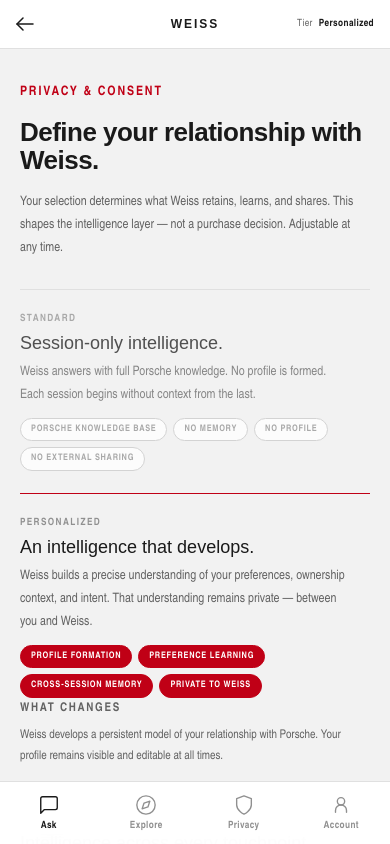
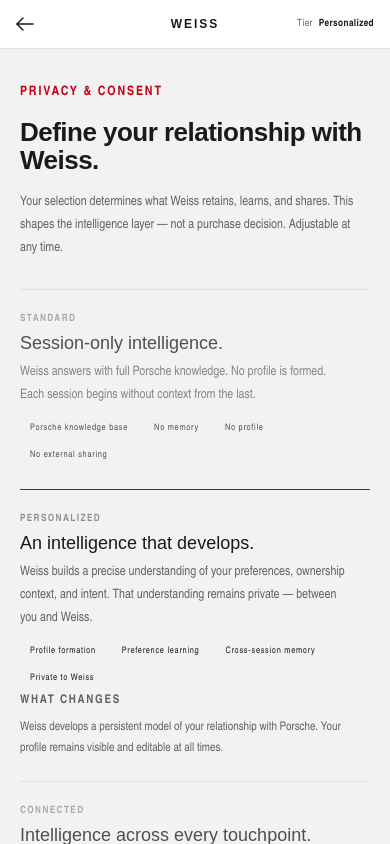
Before and after one commit to LuisLf12R/weiss-demo, a website: page index.html in a window 390 px wide. Drawn offline with Linux system fonts and the light colour scheme.

Commit message:
Fix Sticking text

```diff
--- a/index.html
+++ b/index.html
@@ -83,9 +83,6 @@
 .tier-label { font-size: 9px; font-weight: 700; letter-spacing: 0.14em; text-transform: uppercase; color: var(--text-muted); margin-bottom: 6px; }
 .tier-name { font-family: "Porsche Next", Arial, sans-serif; font-size: 20px; line-height: 1.14; margin-bottom: 8px; color: var(--text-primary); }
 .tier-desc { font-size: 12.5px; color: var(--text-secondary); line-height: 1.75; }
-.tier-caps { display: flex; flex-wrap: wrap; gap: 6px; margin-top: 12px; row-gap: 6px; }
-.cap-pill { font-size: 9px; font-weight: 700; letter-spacing: 0.08em; text-transform: uppercase; color: var(--text-muted); border: 1px solid var(--border-mid); background: var(--surface); border-radius: 999px; padding: 4px 10px; display: inline-block; transition: all var(--spring); }
-.tier-option.selected .cap-pill { background: var(--accent); border-color: var(--accent); color: #fff; }
 .tier-expanded-inner p { font-size: 12px; color: var(--text-secondary); line-height: 1.75; }
 .tier-summary { padding: 28px; position: sticky; top: 24px; border: 1px solid var(--border); background: var(--surface); }
 .tier-summary h2 { font-family: "Porsche Next", Arial, sans-serif; font-size: 20px; line-height: 1.1; margin-bottom: 8px; color: var(--text-primary); }
@@ -152,7 +149,6 @@
 .context-banner { padding: 0 0 20px 0; display: flex; flex-wrap: wrap; align-items: center; justify-content: space-between; gap: 10px; margin-bottom: 0; background: transparent; border: none; box-shadow: none; }
 .context-copy p:first-child { font-size: 9px; font-weight: 700; letter-spacing: 0.14em; text-transform: uppercase; color: var(--accent); margin-bottom: 2px; }
 .context-copy p:last-child { font-size: 12px; color: var(--text-muted); }
-.mobile-tab-bar { display: none; }
 
 /*  --  --  hero  --  --  */
 .hero-title { font-family: "Porsche Next", Arial, sans-serif; font-size: clamp(36px, 6vw, 58px); font-weight: 400; letter-spacing: -0.025em; line-height: 1.05; margin-bottom: 13px; color: var(--text-primary); }
@@ -287,52 +283,14 @@
     /* Tier expanded section */
     .tier-expanded-inner p { font-size: 12px; line-height: 1.75; }
 
-      /* Summary panel */
-      .summary-item { font-size: 12px; line-height: 1.65; }
-      .summary-note { font-size: 10px; line-height: 1.7; }
-
-      /* Bottom tab bar */
-      .mobile-tab-bar {
-        display: flex;
-        position: fixed;
-        bottom: 0;
-        left: 0;
-        right: 0;
-        z-index: 600;
-        background: rgba(255,255,255,0.97);
-        backdrop-filter: blur(12px);
-        border-top: 1px solid var(--border);
-        padding: 8px 0 max(8px, env(safe-area-inset-bottom));
-      }
-      .mobile-tab {
-        flex: 1;
-        display: flex;
-        flex-direction: column;
-        align-items: center;
-        gap: 4px;
-        background: none;
-        border: none;
-        cursor: pointer;
-        padding: 4px 0;
-        color: var(--text-muted);
-        font-family: inherit;
-        font-size: 10px;
-        font-weight: 600;
-        letter-spacing: 0.04em;
-        transition: color var(--spring);
-      }
-      .mobile-tab.active { color: var(--text-primary); }
-      .mobile-tab svg { transition: stroke var(--spring); }
-      .mobile-tab.active svg { stroke: var(--text-primary); }
-
-      /* Adjust bottom padding to account for tab bar */
-      .proto-main { padding-bottom: 100px; }
-      .hero-input-wrap { bottom: 72px; }
-
-      /* Prototype screen */
+    /* Summary panel */
+    .summary-item { font-size: 12px; line-height: 1.65; }
+    .summary-note { font-size: 10px; line-height: 1.7; }
+
+    /* Prototype screen */
     #prototype-screen.active { display: flex; flex-direction: column; overflow: hidden; }
   .proto-content-wrap { flex: 1; overflow: hidden; display: flex; flex-direction: column; }
-  .proto-main { flex: 1; overflow-y: auto; padding: 0 0 80px; }
+.proto-main { flex: 1; overflow-y: auto; padding: 0 0 180px; }
   .proto-content { padding: 0 16px 24px; }
 
   /* Hero section */
@@ -344,6 +302,7 @@
   /* Pinned input bar */
     .hero-input-wrap {
       position: fixed;
+      bottom: 80px;
       left: 16px;
       right: 16px;
       z-index: 500;
@@ -604,24 +563,7 @@
 
   </div>
 </div>
-  <nav class="mobile-tab-bar" id="mobileTabBar">
-    <button class="mobile-tab active" data-tab="ask" onclick="switchMobileTab('ask')">
-      <svg width="22" height="22" viewBox="0 0 24 24" fill="none" stroke="currentColor" stroke-width="1.5" stroke-linecap="round" stroke-linejoin="round"><path d="M21 15a2 2 0 0 1-2 2H7l-4 4V5a2 2 0 0 1 2-2h14a2 2 0 0 1 2 2z"/></svg>
-      <span>Ask</span>
-    </button>
-    <button class="mobile-tab" data-tab="discover" onclick="switchMobileTab('discover')">
-      <svg width="22" height="22" viewBox="0 0 24 24" fill="none" stroke="currentColor" stroke-width="1.5" stroke-linecap="round" stroke-linejoin="round"><circle cx="12" cy="12" r="10"/><polygon points="16.24 7.76 14.12 14.12 7.76 16.24 9.88 9.88 16.24 7.76"/></svg>
-      <span>Explore</span>
-    </button>
-    <button class="mobile-tab" data-tab="privacy" onclick="switchMobileTab('privacy')">
-      <svg width="22" height="22" viewBox="0 0 24 24" fill="none" stroke="currentColor" stroke-width="1.5" stroke-linecap="round" stroke-linejoin="round"><path d="M12 22s8-4 8-10V5l-8-3-8 3v7c0 6 8 10 8 10z"/></svg>
-      <span>Privacy</span>
-    </button>
-    <button class="mobile-tab" data-tab="tier" onclick="switchMobileTab('tier')">
-      <svg width="22" height="22" viewBox="0 0 24 24" fill="none" stroke="currentColor" stroke-width="1.5" stroke-linecap="round" stroke-linejoin="round"><circle cx="12" cy="8" r="4"/><path d="M6 20v-2a6 6 0 0 1 12 0v2"/></svg>
-      <span>Account</span>
-    </button>
-  </nav>
+
 </div><!-- end app-shell -->
 
 <!--
@@ -1548,33 +1490,6 @@
 
 setStatus('ready', 'Ready');
 setInputEnabled(true);
-
-function switchMobileTab(tab) {
-  if (window.innerWidth > 768) return;
-  document.querySelectorAll('.mobile-tab').forEach(t => t.classList.toggle('active', t.dataset.tab === tab));
-  const ps = document.getElementById('protoScroll');
-  if (tab === 'ask') {
-    const hero = document.getElementById('s-hero');
-    if (hero && ps) ps.scrollTo({ top: 0, behavior: 'smooth' });
-    heroInput.focus();
-  } else if (tab === 'discover') {
-    const privacy = document.getElementById('s-privacy');
-    if (privacy && ps) {
-      const top = privacy.getBoundingClientRect().top - ps.getBoundingClientRect().top + ps.scrollTop - 16;
-      ps.scrollTo({ top, behavior: 'smooth' });
-    }
-  } else if (tab === 'privacy') {
-    const privacy = document.getElementById('s-privacy');
-    if (privacy && ps) {
-      const top = privacy.getBoundingClientRect().top - ps.getBoundingClientRect().top + ps.scrollTop - 16;
-      ps.scrollTo({ top, behavior: 'smooth' });
-    }
-  } else if (tab === 'tier') {
-    showTier();
-  }
-  const tabBar = document.getElementById('mobileTabBar');
-  if (tabBar) tabBar.style.display = tab === 'tier' ? 'none' : 'flex';
-}
 </script>
 </body>
 </html>
```
